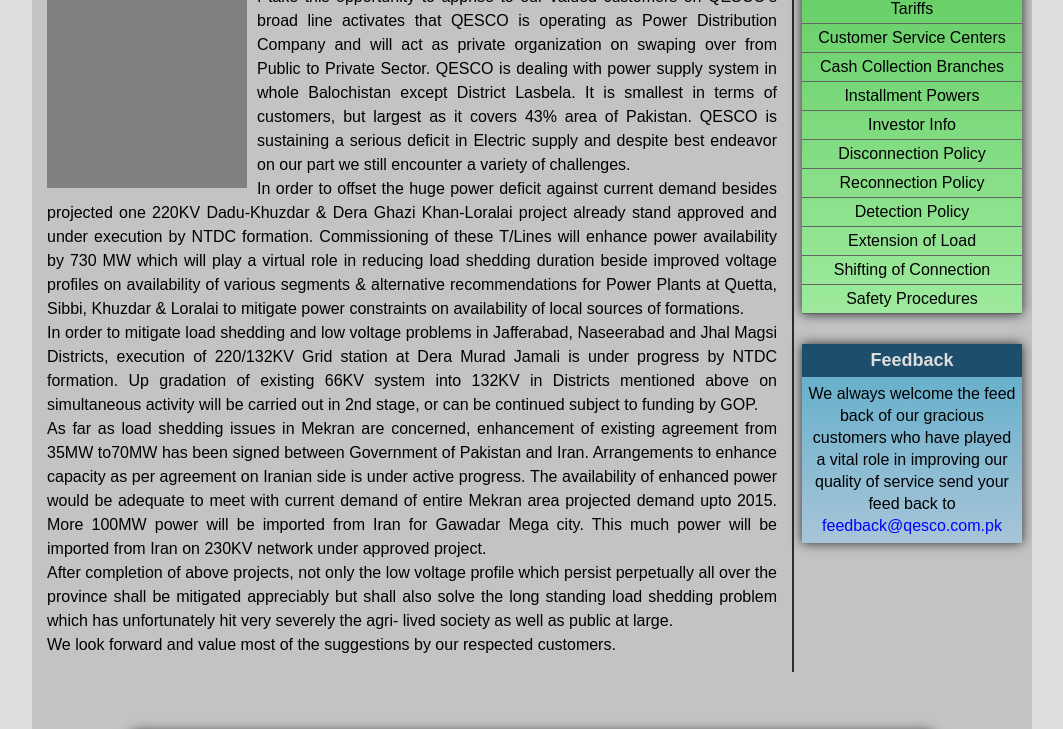
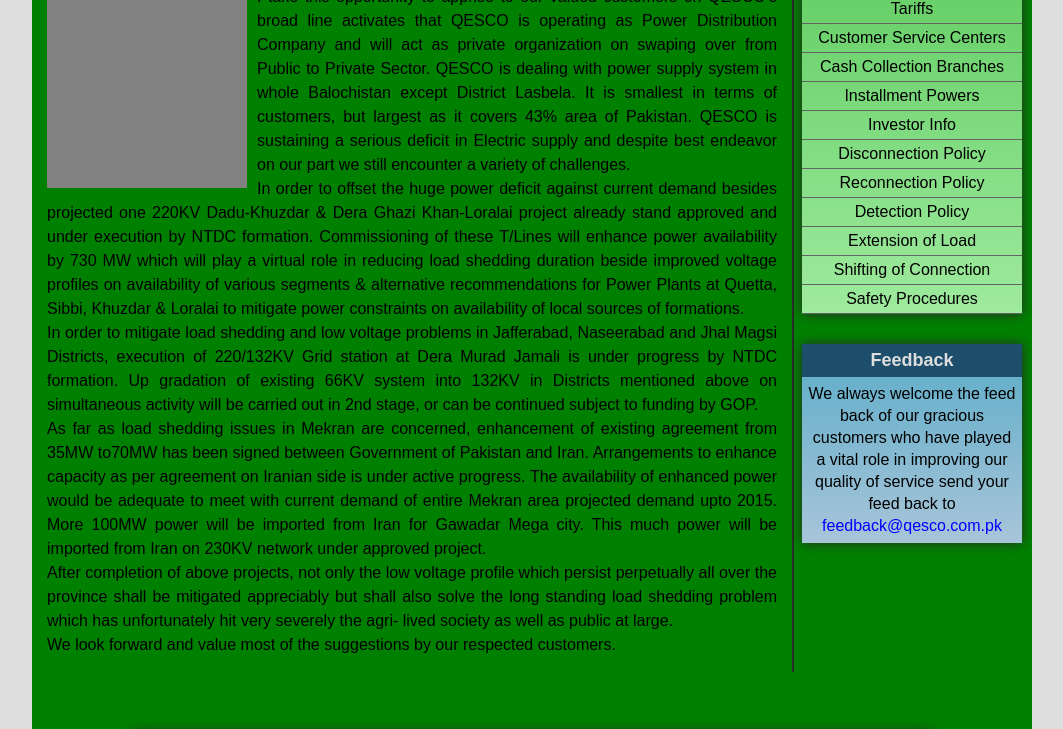
Before and after one commit to naeemrind/sample, a plain HTML site: page index.html in a window 1280 px wide. Shown: the part 296-1025 px from the top of the page, without its empty margins (108-1171 px from the left). Drawn offline with Linux system fonts and the light colour scheme.

Commit message:
Update index.html

```diff
--- a/index.html
+++ b/index.html
@@ -25,7 +25,7 @@ html, body {
     height: 100%;
     min-height: 1600px;
     overflow-x: hidden;
-    background-color: rgb(195, 195, 195);
+    background-color: green;
 
 }
 .wrapper:after {
```
